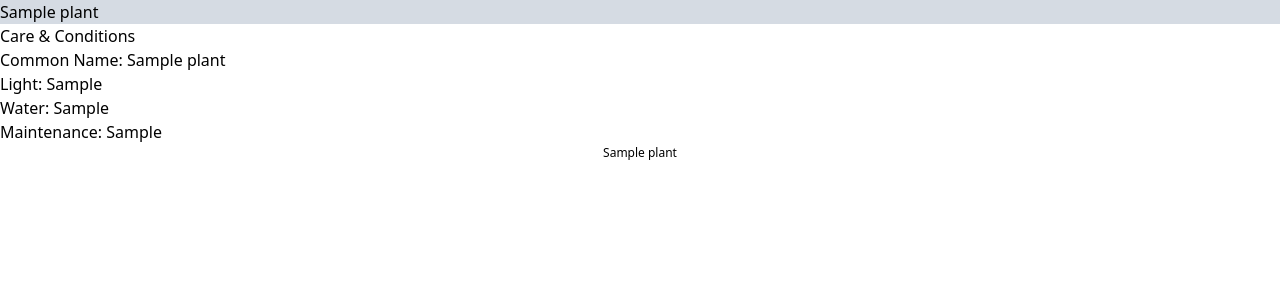
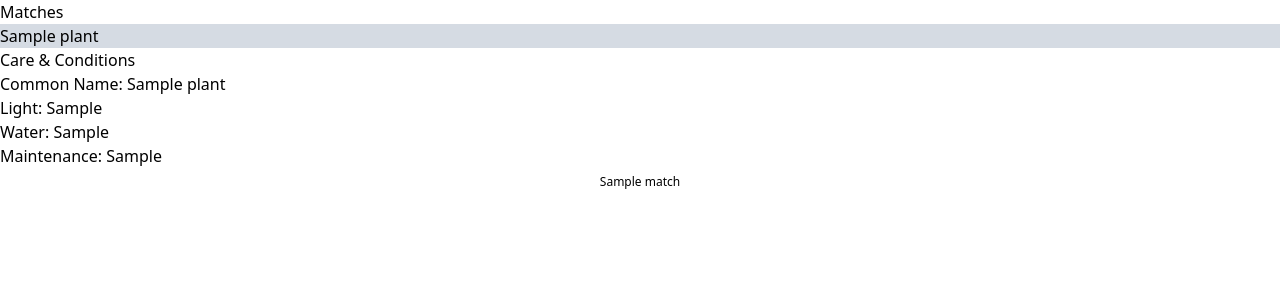
Before and after one commit to khos7990/grow-together, a Django app: template main_app/templates/upload.html in a window 1280 px wide. Shown: the part 120-420 px from the top of the page. Run offline with Django 4.2, Linux system fonts and the light colour scheme; tables that the repository leaves empty hold one stand-in row (values such as "Sample post"); the template is opened without the code that fills it: values that come from a table or form of the project are taken from there, most other values are stand-ins (such as "Sample title", 1, 10 or a date in 2020); grey boxes marked "Sample" are stand-in pictures; some libraries are stand-ins or nearby versions.

Commit message:
Mob Programming Nayab/Ishan/Alex css styling match page

```diff
--- a/main_app/templates/upload.html
+++ b/main_app/templates/upload.html
@@ -1,13 +1,9 @@
-{% extends 'base.html' %}
-{% load static %}
+{% extends 'base.html' %} {% load static %} {% block main %}
 
-{% block main %}
+<p class="sub-title">Matches</p>
 
 <div class="match-card">
-
-    <div class="image" style="background-image: url('{{ photo }}');" >
-
-
+  <div class="image" style="background-image: url('{{ photo }}');">
     <span> {{ plant.scientific_name }} </span>
   </div>
   <div class="plant-details">
@@ -17,27 +13,31 @@
     <p>Water: {{ plant.water_use }}</p>
     <p>Maintenance: {{ plant.maintenance }}</p>
   </div>
-    <!-- <div class="button">
-        <a href="#">
-            <span> Start Matching </span>
-        </a>
-    </div> -->
 </div>
 
+<!-- <p class="sub-title">Matching Plants</p> -->
 
-  <div>
 <div class="matching-plants">
-        {% for match in matches %}
+  {% for match in matched_plant %}
   <div class="match-wrapper">
-          <div class="match-photos" style="background-image: url('{{ match.image }}');"></div>
-          <p class="text-center text-[12px]">{{match.common_name}}</p>
+    <div
+      class="match-photos"
+      style="background-image: url('{{ match.image }}');"
+    ></div>
+    <p class="text-center text-[12px] mt-[5px]">{{match.common_name}}</p>
+    <!-- <div class="heart-icon"> -->
+
+    <form method="post" action="{% url 'matchedplant' user.id %}">
+      {% csrf_token %}
+      <input type="hidden" name="url" value="{{ photo }}" />
+      <input type="hidden" name="matched_plant" value="{{ match.id }}" />
+      <input type="hidden" name="user_plant" value="{{plant.id}}" />
+      <button class="heart-icon"></button>
+    </form>
+    <!-- </div> -->
   </div>
   {% endfor %}
-
 </div>
-
-
-
 
 <!-- <h2>Matches</h2>
 {% for match in matches %}
--- a/main_app/views.py
+++ b/main_app/views.py
@@ -59,7 +59,8 @@
                 first_word = match.split()[:1]
                 p = Plant.objects.all().filter(scientific_name__contains=first_word[0])
                 matches = Plant.objects.all().filter(light=p[0].light).exclude(scientific_name__contains=p[0])
-                return render(request, 'upload.html', {user_id: user_id, 'result': data, 'plant': p.first(), 'matches': matches, 'photo': url})
+                matched_plant = matches[:3]
+                return render(request, 'upload.html', {user_id: user_id, 'result': data, 'plant': p.first(), 'matched_plant': matched_plant, 'photo': url})
             except Exception as e:
                 print(e)
                 print('An error occurred uploading file to S3')
```
Also changed, not shown: theme/static_src/src/styles.css (+11 -4 lines), theme/static/img/heart-icon.svg (added), theme/static/img/heart.svg (deleted). Lines whose indentation alone changed are shown as unchanged.
